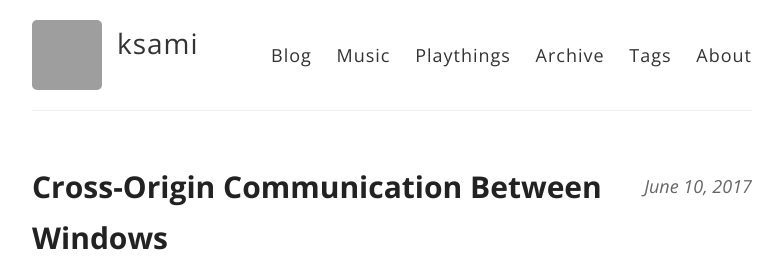
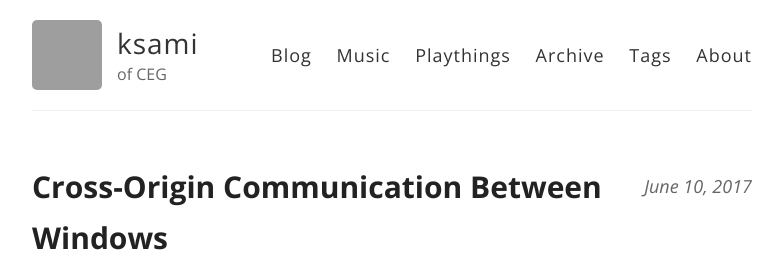
Before and after one commit to ksami/ksami.github.io, a Jekyll site: the page built from index.html, in a window 1280 px wide. Shown: the top 257 px of the page, without its empty margins (248-1031 px from the left). Built offline with Jekyll 4.4.1, drawn with Linux system fonts in a browser that asks for light colours; the list of posts is cut into pages by our own code; comment, search, counter and statistics services are not loaded; grey boxes are pictures that could not be loaded.

Commit message:
add site description

```diff
--- a/_config.yml
+++ b/_config.yml
@@ -6,7 +6,7 @@
 name: ksami
 
 # Short bio or description (displayed in the header)
-description:
+description: of CEG
 
 # URL of your avatar or profile pic (you could use your GitHub profile pic)
 avatar: https://avatars1.githubusercontent.com/u/2187904?v=3&s=96
```
